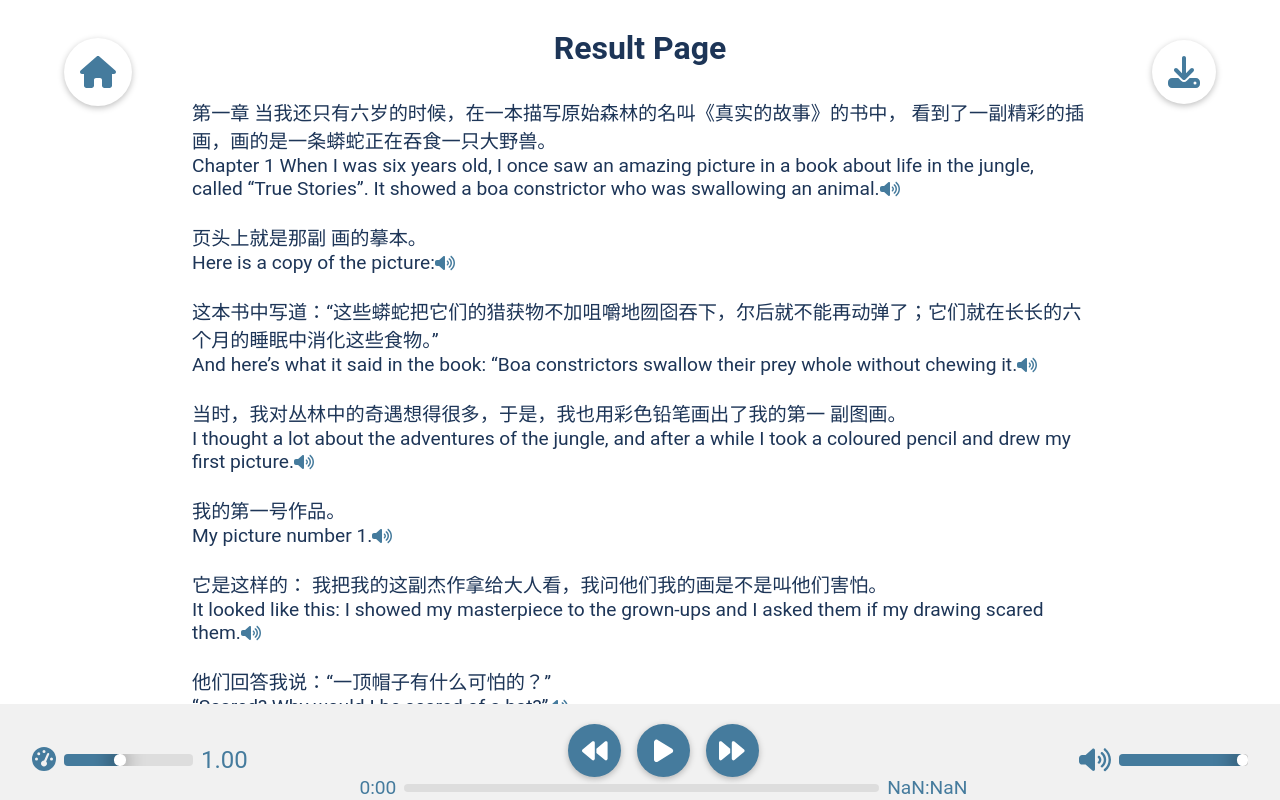
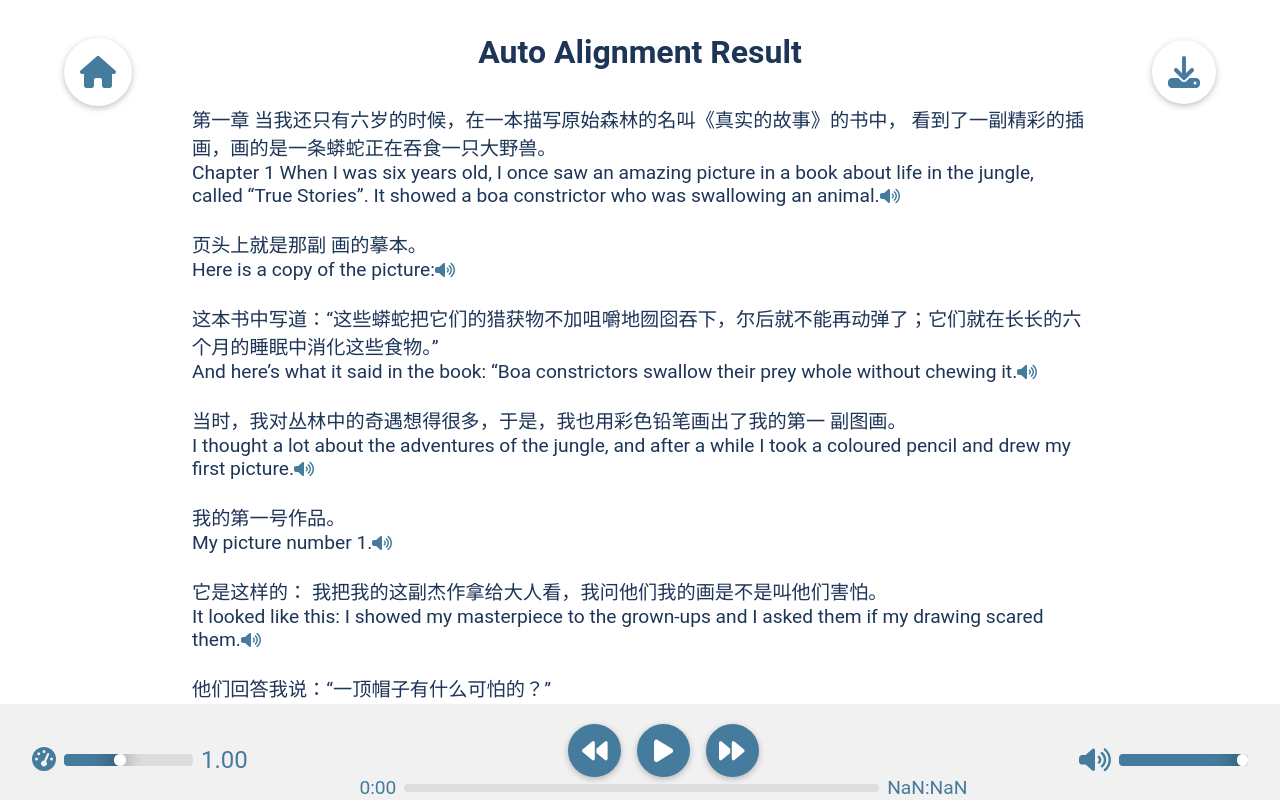
Before and after one commit to SyncTalk/synctalk, a React (Create React App) app in the folder frontend/synctalk/: page /result in a window 1280 px wide. Built offline with nearby package versions, Linux system fonts and the light colour scheme.

Commit message:
auto scroll to current playing sentence

```diff
--- a/frontend/synctalk/src/components/TextWithSpeaker.js
+++ b/frontend/synctalk/src/components/TextWithSpeaker.js
@@ -2,14 +2,12 @@ import React, { useState, useEffect } from "react";
 import PropTypes from "prop-types";
 import { FontAwesomeIcon } from "@fortawesome/react-fontawesome";
 import { faVolumeUp } from "@fortawesome/free-solid-svg-icons";
-//  import axios from "axios";
 
-const TextWithSpeaker = ({ id, text, translation, startTime, endTime }) => {
+const TextWithSpeaker = ({ ref, id, text, translation, startTime, endTime }) => {
   const [currentTime, setCurrentTime] = useState(0);
   const [isPlaying, setIsPlaying] = useState(false);
   const [isClicked, setIsClicked] = useState(false);
   const [isCurrent, setIsCurrent] = useState(false);
-  //const [translation, setTranslation] = useState("");
 
   const handleAudioClick = () => {
     const audio = document.getElementById("audio");
@@ -122,7 +120,7 @@ const TextWithSpeaker = ({ id, text, translation, startTime, endTime }) => {
   });
 
   return (
-    <div className="text-with-speaker">
+    <div className={`text-with-speaker ${isCurrent ? "playing" : ""}`} ref={ref}>
       <span className={`text ${isCurrent ? "playing" : ""}`}>
         {text.split(" ").map((word) => (
           <span key={id} id="word" onClick={handleWordClick}>
@@ -141,6 +139,7 @@ const TextWithSpeaker = ({ id, text, translation, startTime, endTime }) => {
 };
 
 TextWithSpeaker.propTypes = {
+  ref: PropTypes.object.isRequired,
   id: PropTypes.number.isRequired,
   text: PropTypes.string.isRequired,
   translation: PropTypes.string.isRequired,
--- a/frontend/synctalk/src/pages/ResultPage/ResultPage.css
+++ b/frontend/synctalk/src/pages/ResultPage/ResultPage.css
@@ -8,7 +8,7 @@
 
 .result .header {
   width: 100%;
-  height: 12%;
+  height: 13%;
   display: flex;
   justify-content: center;
   align-items: center;
@@ -16,7 +16,6 @@
   top: 0;
   color: #1d3557;
   background-color: white;
-  z-index: 1;
 }
 
 .result .body {
@@ -32,8 +31,8 @@
 
 .result .text-container {
   position: relative;
-  height: 95%;
-  top: 1%;
+  height: 93%;
+  top: 2%;
   bottom: 5%;
   overflow-y: scroll;
 }
--- a/frontend/synctalk/src/pages/ResultPage/ResultPage.js
+++ b/frontend/synctalk/src/pages/ResultPage/ResultPage.js
@@ -1,10 +1,31 @@
-import React from "react";
+import React, { useRef, useEffect } from "react";
 import AudioPlayer from "../../components/AudioPlayer/AudioPlayer";
 import TextWithSpeaker from "../../components/TextWithSpeaker";
 import resultData from "../../result.json";
 import "./ResultPage.css";
 
 const Result = () => {
+  const textPlayingRef = useRef(null);
+
+  useEffect(() => {
+    // Update the scrolling every second
+    const intervalId = setInterval(() => {
+      // Get the current playing TextWithSpeaker component
+      const currentText = document.querySelector('.text-container .playing');
+
+      // Scroll the current playing TextWithSpeaker component into view
+      if (currentText) {
+        currentText.scrollIntoView({
+          behavior: 'smooth',
+          block: 'center',
+          inline: 'center'
+        });
+      }
+    }, 10);
+
+    // Clear the interval when the component unmounts
+    return () => clearInterval(intervalId);
+  }, []);
 
   const handleTimeUpdate = (time) => {
     const lastTextEndTime = resultData[resultData.length - 1].end;
@@ -18,12 +39,13 @@ const Result = () => {
   return (
     <div className="result">
       <div className="header">
-        <h1>Result Page</h1>
+        <h1>Auto Alignment Result</h1>
       </div>
       <div className="body">
         <div className="text-container">
           {resultData.map(({ id, start, end, text, translation }) => (
             <TextWithSpeaker
+              ref={textPlayingRef}
               key = {id}
               text={text}
               translation={translation}
```
